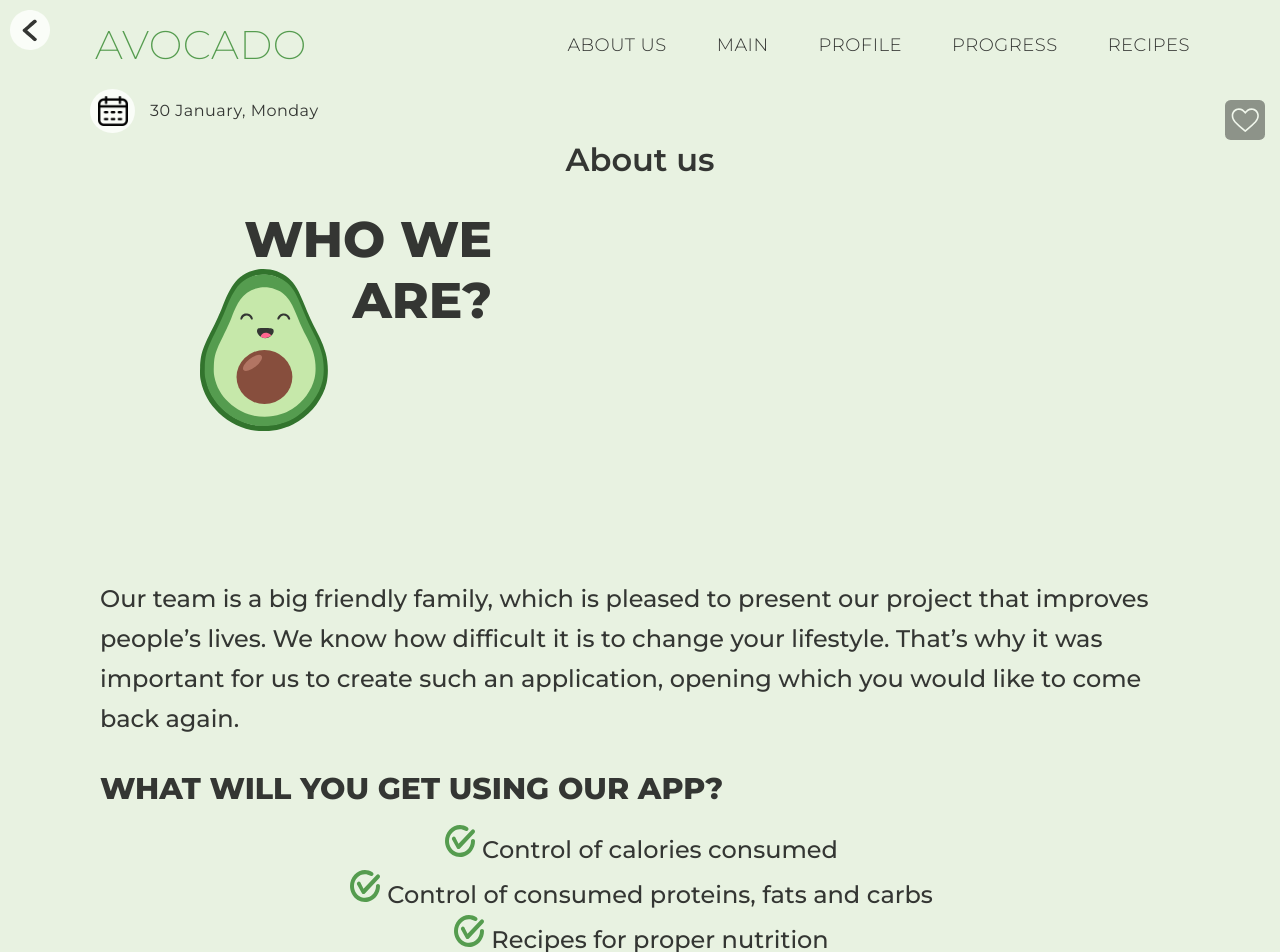
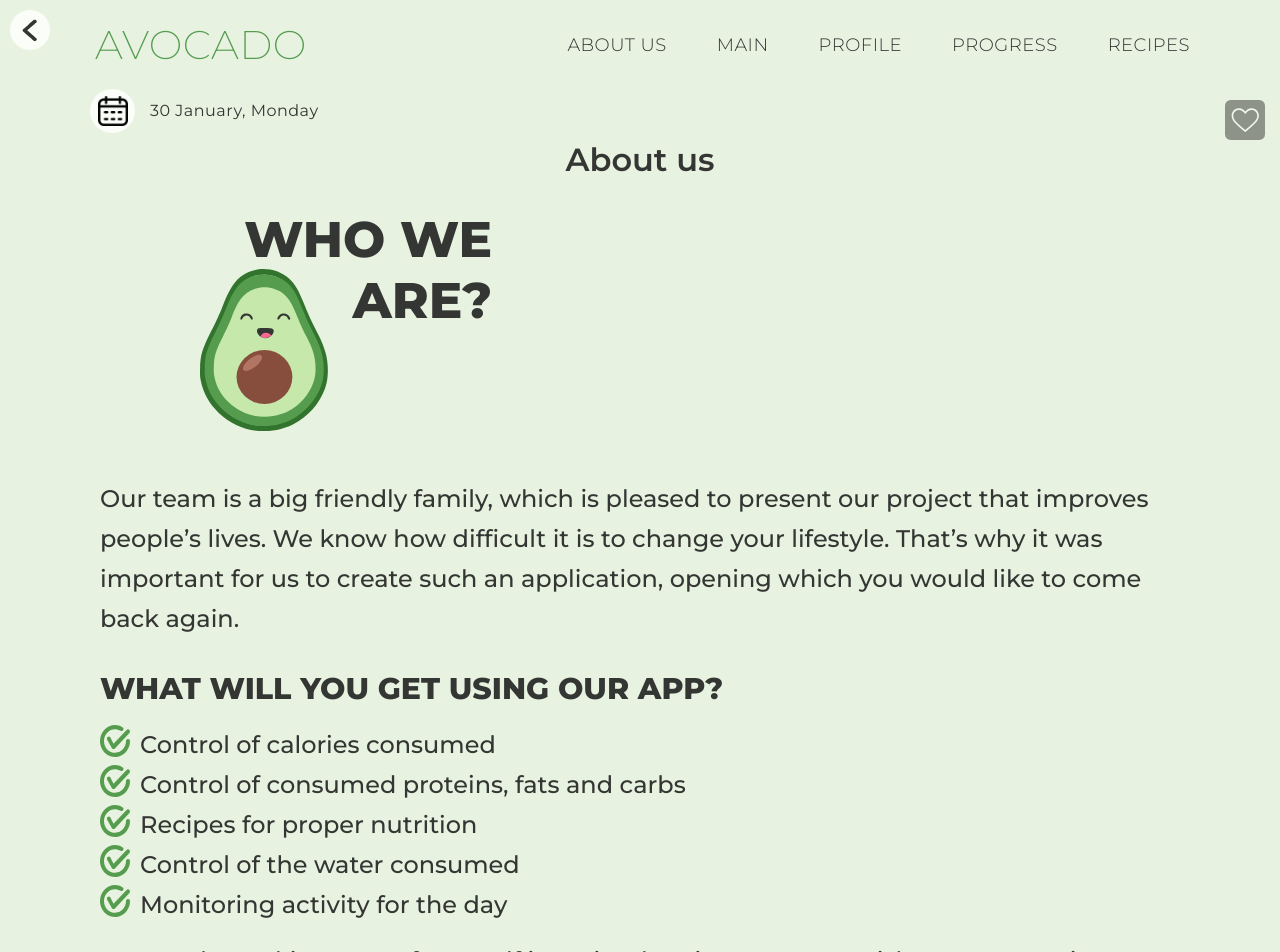
Before and after one commit to mitjasha/avocado, a React (Create React App) app: page / in a window 1280 px wide. Shown: the top 952 px of the page. Built offline with nearby package versions, Linux system fonts and the light colour scheme.

Commit message:
fix: fix list style positioning

```diff
--- a/src/pages/AboutUsScreen/AboutUsScreen.scss
+++ b/src/pages/AboutUsScreen/AboutUsScreen.scss
@@ -42,7 +42,7 @@
   }
 
   &__container {
-    margin-top: 250px;
+    margin-top: 150px;
     padding: 0 10px;
   }
 
@@ -65,18 +65,14 @@
     display: flex;
     flex-direction: column;
     justify-content: space-between;
-    align-items: center;
-    align-self: center;
-  }
+    list-style: none;
+    position: relative;
 
-  &__ul li {
-    list-style-image: url("../../assets/svg/pionts_about.svg");
-  }
-
-  &__ul li::before {
-    content: "";
-    display: inline-block;
-    list-style-image: url("../../assets/svg/pionts_about.svg");
+    & li:before {
+      content: url("../../assets/svg/pionts_about.svg");
+      position: absolute;
+      left: 0;
+    }
   }
 
   &__heart {
```
